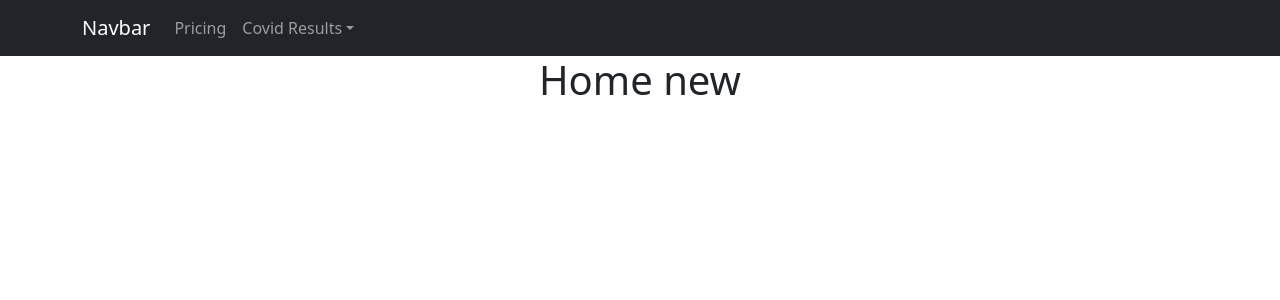
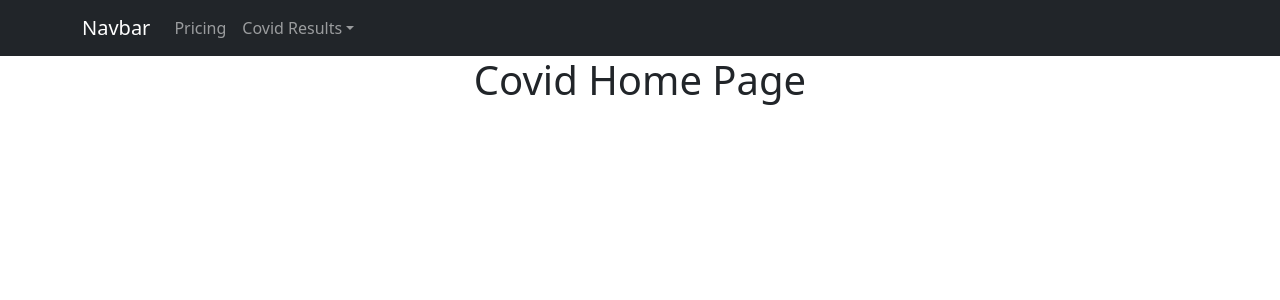
Before and after one commit to uphillbattle-tech/covid-App, a React (Create React App) app: page / in a window 1280 px wide. Shown: the top 300 px of the page. Built offline with nearby package versions, Linux system fonts and the light colour scheme.

Commit message:
new code3

```diff
--- a/src/Components/Navigation/Home.js
+++ b/src/Components/Navigation/Home.js
@@ -4,7 +4,7 @@
 const Home = () => {
   return (
     <div className="App">
-      <h1>Home new</h1>
+      <h1>Covid Home Page</h1>
     </div>
   );
 };
```
